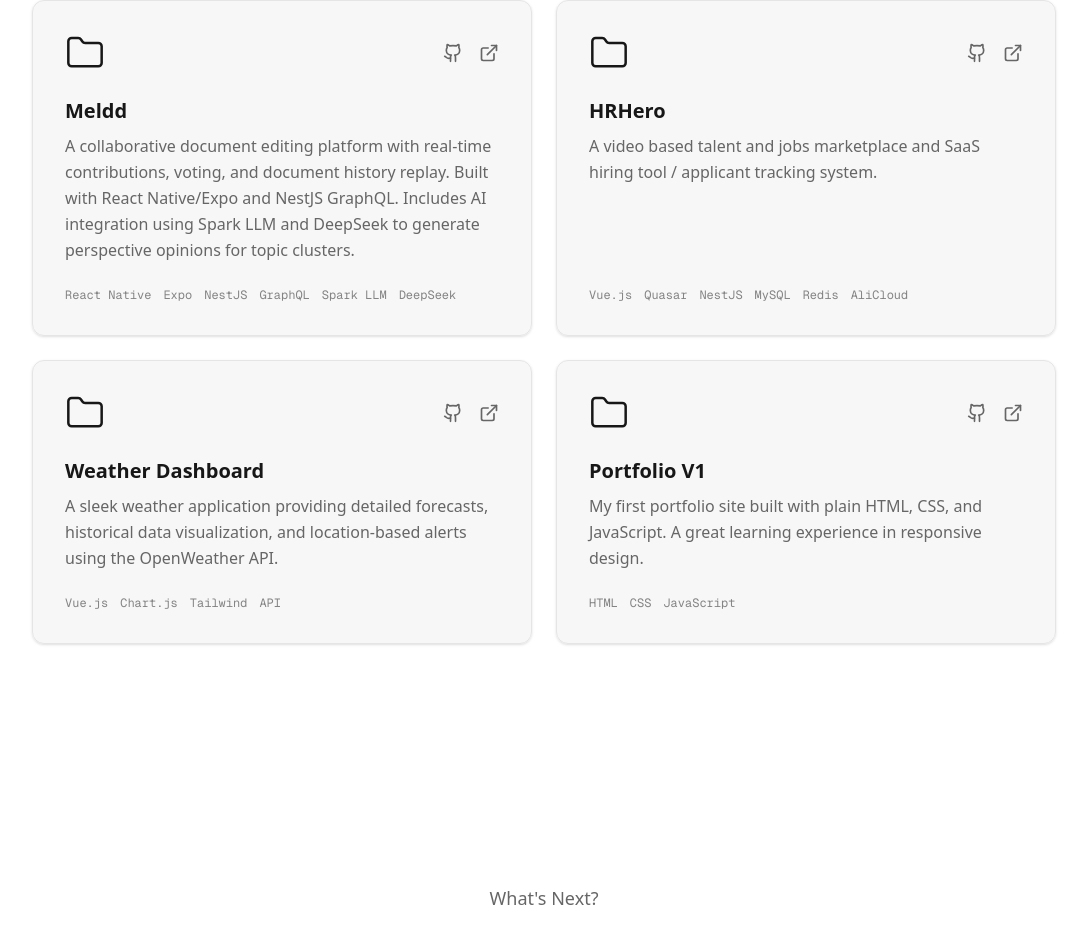
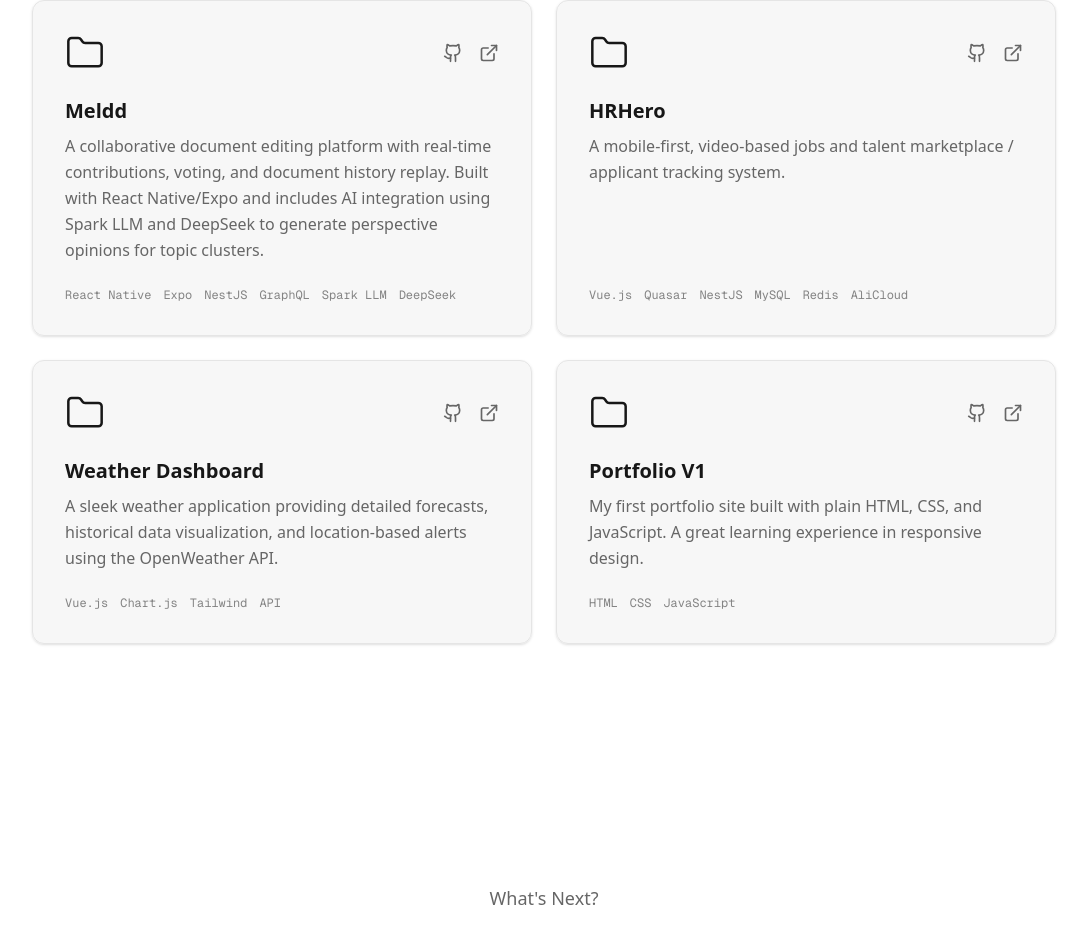
Before and after one commit to leotaozeng/leozeng.tech, a Next.js app: page / in a window 1280 px wide. Shown: the part 2177-3107 px from the top of the page, without its empty margins (96-1183 px from the left). Built offline with nearby package versions, Linux system fonts and the light colour scheme.

Commit message:
fix: update project descriptions for Meldd and HRHero to improve clarity and accuracy

```diff
--- a/src/components/Projects.tsx
+++ b/src/components/Projects.tsx
@@ -7,7 +7,7 @@ const projects = [
   {
     title: 'Meldd',
     description:
-      'A collaborative document editing platform with real-time contributions, voting, and document history replay. Built with React Native/Expo and NestJS GraphQL. Includes AI integration using Spark LLM and DeepSeek to generate perspective opinions for topic clusters.',
+      'A collaborative document editing platform with real-time contributions, voting, and document history replay. Built with React Native/Expo and includes AI integration using Spark LLM and DeepSeek to generate perspective opinions for topic clusters.',
     tech: ['React Native', 'Expo', 'NestJS', 'GraphQL', 'Spark LLM', 'DeepSeek'],
     github: 'https://github.com/TheProlog',
     external: 'https://app.meldd.com',
@@ -15,7 +15,7 @@ const projects = [
   {
     title: 'HRHero',
     description:
-      'A video based talent and jobs marketplace and SaaS hiring tool / applicant tracking system.',
+      'A mobile-first, video-based jobs and talent marketplace / applicant tracking system.',
     tech: ['Vue.js', 'Quasar', 'NestJS', 'MySQL', 'Redis', 'AliCloud'],
     github: 'https://github.com/hrhero-seekr',
     external: 'https://hrheroapp.com/',
```
